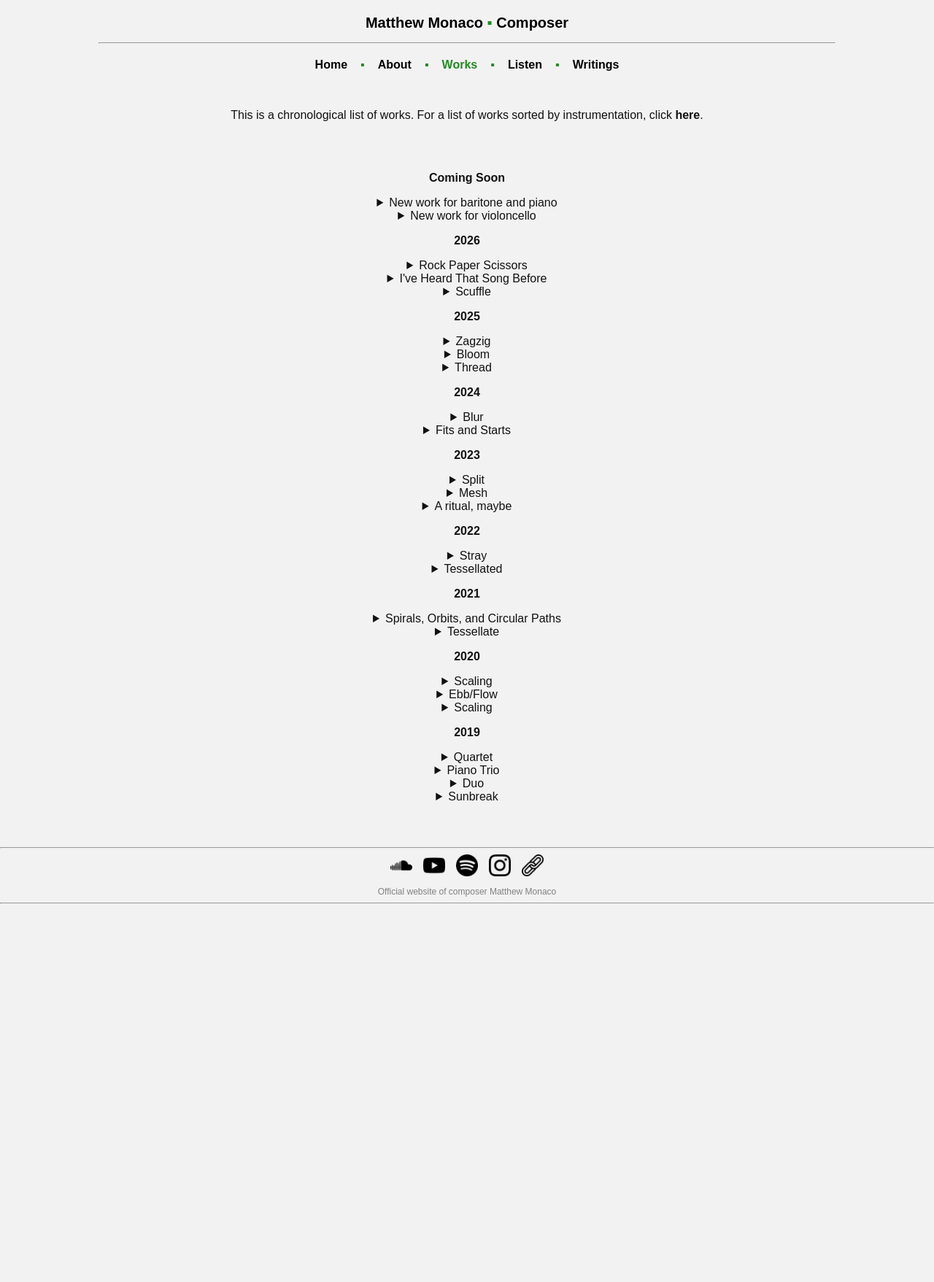
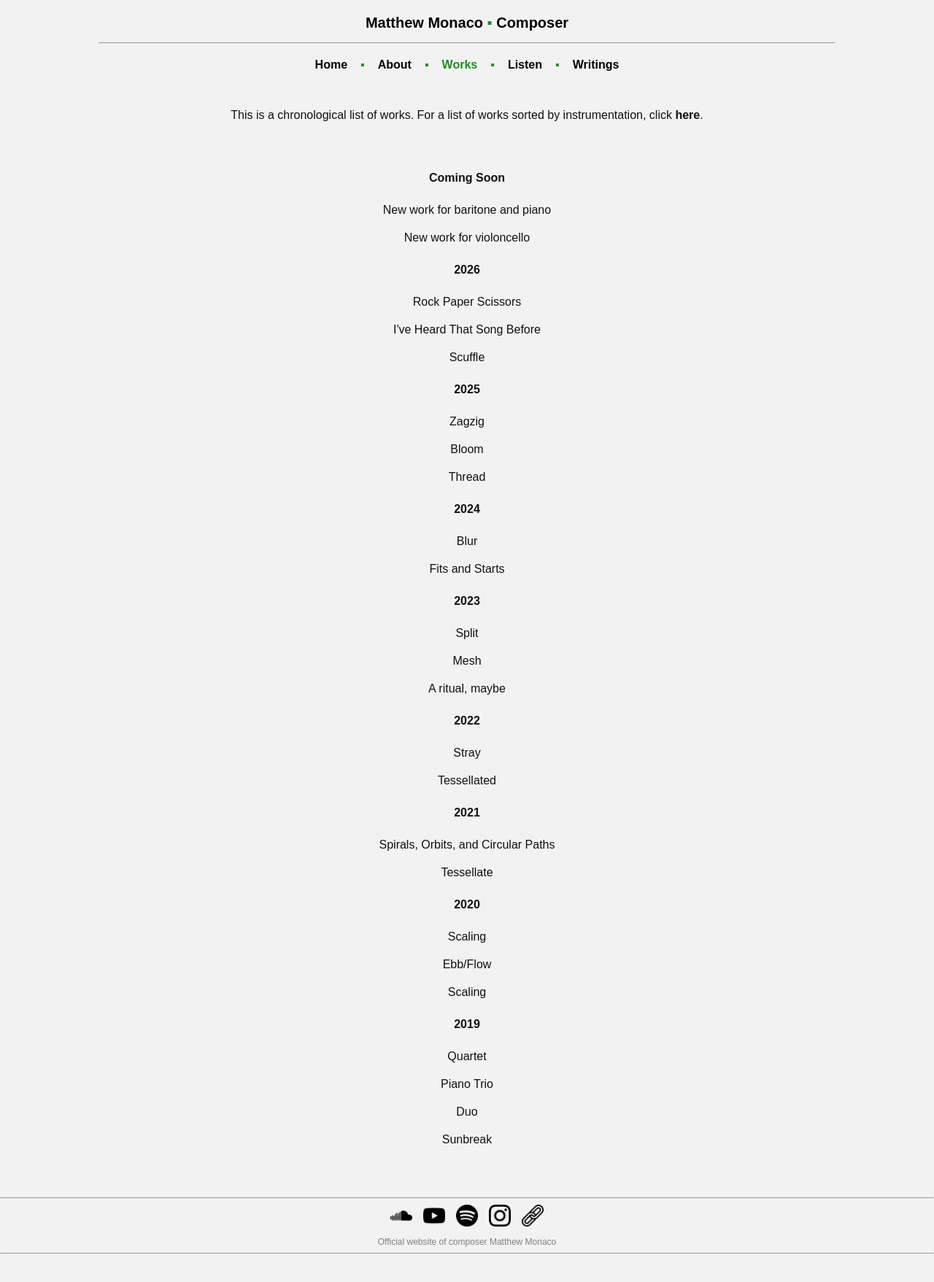
Before and after one commit to matthew-monaco/matthew-monaco.github.io, a Jekyll site: the page built from works.md, in a window 1280 px wide. Shown: the whole page at 73% size. Built offline with Jekyll 4.4.1, drawn with Linux system fonts in a browser that asks for light colours; before the commit the page ends 1277 px from its top, so only the background shows below that.

Commit message:
Update style.css

```diff
--- a/assets/style.css
+++ b/assets/style.css
@@ -120,3 +120,43 @@ body {
     width: 28px;
   }
 }
+
+/* =========================
+   DROPDOWN CLEANUP (details/summary)
+========================= */
+
+/* remove default triangle / arrow */
+details > summary {
+  list-style: none;
+  cursor: pointer;
+  padding: 10px;
+  border-radius: 6px;
+  transition: 0.2s ease;
+  display: inline-block;
+}
+
+/* hide browser markers (Safari/Chrome/Firefox) */
+details > summary::-webkit-details-marker {
+  display: none;
+}
+
+details > summary::marker {
+  content: "";
+}
+
+/* hover state → forest green */
+details > summary:hover {
+  background: rgba(0, 128, 0, 0.08);
+  color: forestgreen;
+}
+
+/* open state stays consistent */
+details[open] > summary {
+  background: rgba(0, 128, 0, 0.08);
+  color: forestgreen;
+}
+
+/* optional: make dropdown content spacing cleaner */
+details > *:not(summary) {
+  margin-top: 8px;
+}
```
